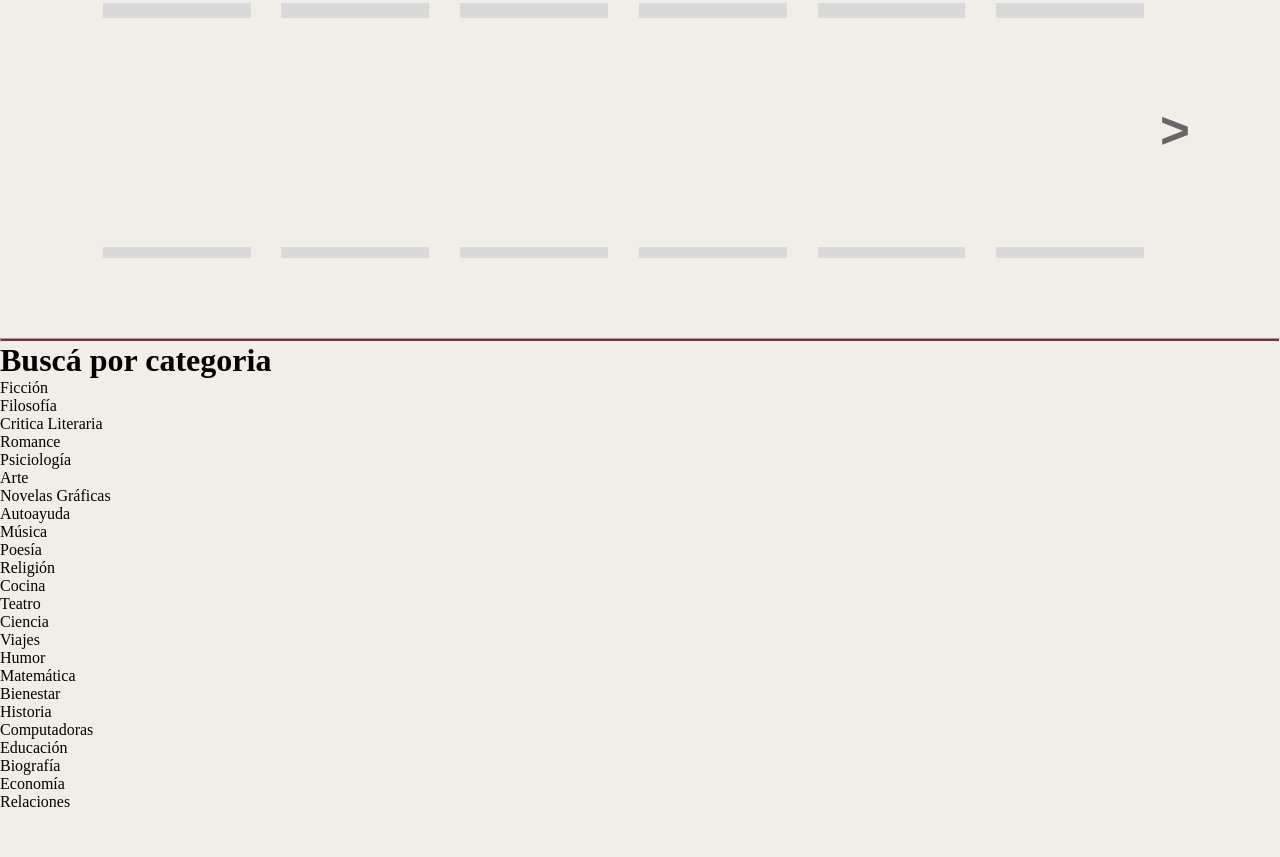
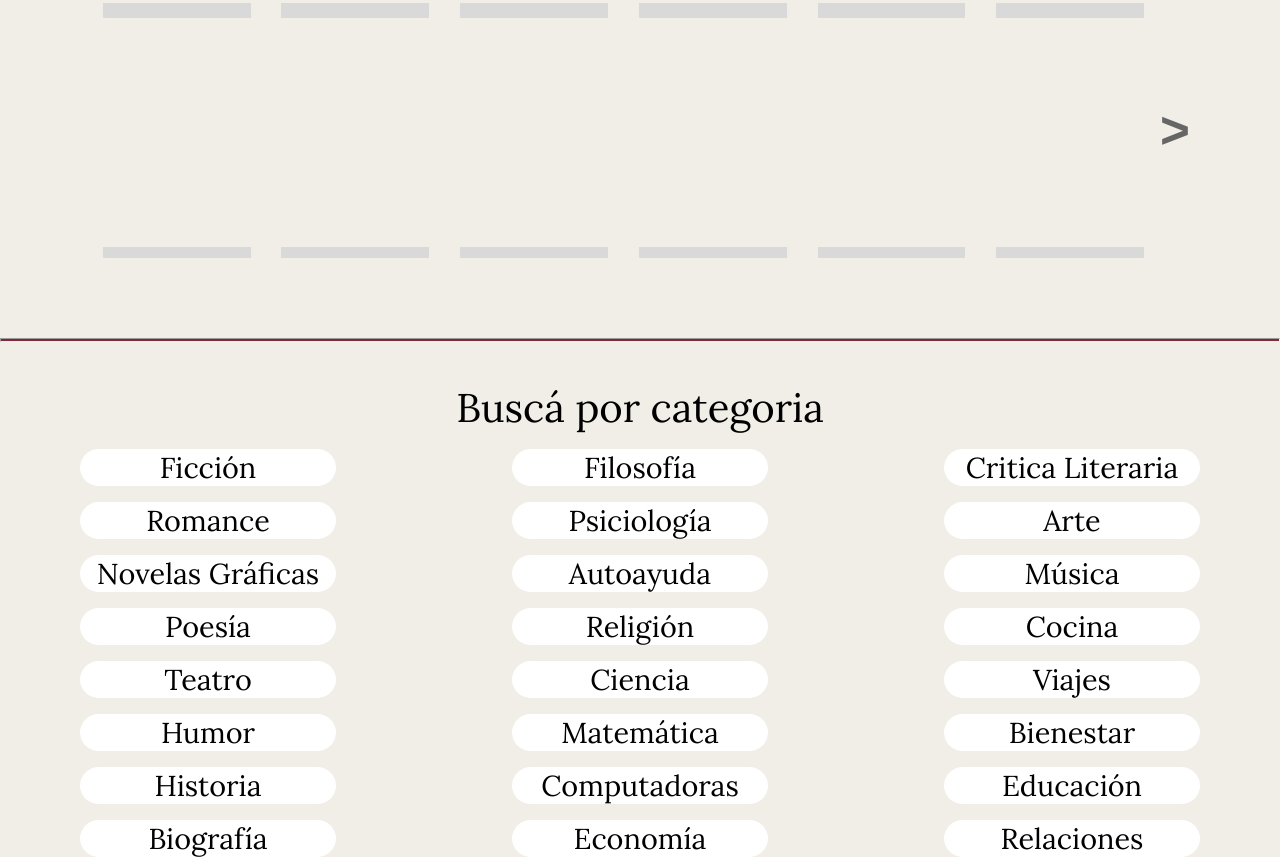
Before and after one commit to Gautomy4375/Biblioteca-de-Babel, a website: page front/dashboard_libros_log/dashboard_libros_log.html in a window 1280 px wide. Shown: the part 721-1578 px from the top of the page. Before the commit the page ends 1532 px from the top, so only its background shows below. Drawn offline with Linux system fonts and the light colour scheme.

Commit message:
subo busqueda de categorias dashboard libros

```diff
--- a/front/dashboard_libros_log/dashboard_libros_log.css
+++ b/front/dashboard_libros_log/dashboard_libros_log.css
@@ -1,12 +1,14 @@
-*{
+* {
   margin: 0px;
   padding: 0;
   box-sizing: 0;
 }
-body{
+
+body {
   background-color: #F1EEE7;
 }
-  .arriba{
+
+.arriba {
   width: 100%;
   height: 28vh;
   margin-top: 60px;
@@ -14,7 +16,7 @@ body{
   align-items: center;
   justify-content: center;
 
-    .popu{
+  .popu {
     width: 26.6875rem;
     height: 5.125rem;
     color: #000;
@@ -26,13 +28,14 @@ body{
     text-align: center;
   }
 }
-  .populares{
+
+.populares {
   width: 100%;
   height: 21.67vw;
   display: flex;
   justify-content: center;
 
-    .flecha{
+  .flecha {
     border: none;
     background: none;
     font-size: 4vw;
@@ -42,7 +45,8 @@ body{
     margin-left: 1vw;
 
   }
-  .izquierda{
+
+  .izquierda {
     margin-right: 1vw;
   }
 
@@ -61,14 +65,14 @@ body{
 
   .ima {
     flex-shrink: 0;
-      width: 11.5vw ;
-      height: 21.67vw ;
+    width: 11.5vw;
+    height: 21.67vw;
     display: flex;
     flex-direction: column;
     justify-content: space-between;
 
 
-      .title{
+    .title {
       width: 100%;
       height: 5.5%;
       color: #000;
@@ -79,20 +83,22 @@ body{
       font-weight: 400;
       line-height: normal;
     }
-      .imag{
+
+    .imag {
       width: 100%;
       height: 75%;
     }
   }
 }
-  .mas{
+
+.mas {
   width: 100%;
   height: 12.7vw;
   display: flex;
   align-items: center;
   justify-content: center;
 
-    .li{
+  .li {
     color: #000;
     font-family: Lora;
     font-size: 3.1vw;
@@ -101,7 +107,8 @@ body{
     line-height: normal;
   }
 }
-  .abajo{
+
+.abajo {
   width: 100%;
   height: 19.9vw;
   display: flex;
@@ -109,7 +116,7 @@ body{
   align-items: center;
   margin-bottom: 10vh;
 
-    .fle{
+  .fle {
     border: none;
     background: none;
     font-size: 4vw;
@@ -136,23 +143,25 @@ body{
 
   .libros {
     flex-shrink: 0;
-      width: 11.56vw ;
-      height: 100% ;
+    width: 11.56vw;
+    height: 100%;
     display: flex;
     flex-direction: column;
     align-items: center;
     justify-content: space-between;
 
-      .titl{
+    .titl {
       background-color: #d9d9d9;
       width: 100%;
       height: 6%;
     }
-      .ima{
+
+    .ima {
       width: 100%;
       height: 80%;
     }
-      .like{
+
+    .like {
       background-color: #d9d9d9;
       width: 100%;
       height: 4.2%;
@@ -160,7 +169,26 @@ body{
   }
 
 }
-  hr{
+
+hr {
   background-color: #842739;
   height: 2px;
+  margin-bottom: 5vh;
 }
+
+.categorias {
+  display: grid;
+  grid-template-columns: repeat(3, 1fr);
+  gap: 1rem;
+  justify-content: center;
+  align-content: center;
+}
+
+.cat {
+  text-align: center;
+  justify-self: center;
+  border-radius: 40px;
+  font-size: 1.8rem;
+  background-color: white;
+  width: 20vw;
+}
--- a/front/dashboard_libros_log/dashboard_libros_log.html
+++ b/front/dashboard_libros_log/dashboard_libros_log.html
@@ -147,32 +147,32 @@
         <button class="fle" onclick="sig()">></button>
   </main>
   <hr>
+  <h1 class="lora-font" style="font-weight: 400; text-align: center; font-size: 2.5rem; margin-bottom: 2vh;">Buscá por categoria</h1>
   <main class="categorias">
-    <h1>Buscá por categoria</h1>
-    <div class="cat">Ficción</div>
-    <div class="cat">Filosofía</div>
-    <div class="cat">Critica Literaria</div>
-    <div class="cat">Romance</div>
-    <div class="cat">Psiciología</div>
-    <div class="cat">Arte</div>
-    <div class="cat">Novelas Gráficas</div>
-    <div class="cat">Autoayuda</div>
-    <div class="cat">Música</div>
-    <div class="cat">Poesía</div>
-    <div class="cat">Religión</div>
-    <div class="cat">Cocina</div>
-    <div class="cat">Teatro</div>
-    <div class="cat">Ciencia</div>
-    <div class="cat">Viajes</div>
-    <div class="cat">Humor</div>
-    <div class="cat">Matemática</div>
-    <div class="cat">Bienestar</div>
-    <div class="cat">Historia</div>
-    <div class="cat">Computadoras</div>
-    <div class="cat">Educación</div>
-    <div class="cat">Biografía</div>
-    <div class="cat">Economía</div>
-    <div class="cat">Relaciones</div>
+    <div class="cat lora-font">Ficción</div>
+    <div class="cat lora-font">Filosofía</div>
+    <div class="cat lora-font">Critica Literaria</div>
+    <div class="cat lora-font">Romance</div>
+    <div class="cat lora-font">Psiciología</div>
+    <div class="cat lora-font">Arte</div>
+    <div class="cat lora-font">Novelas Gráficas</div>
+    <div class="cat lora-font">Autoayuda</div>
+    <div class="cat lora-font">Música</div>
+    <div class="cat lora-font">Poesía</div>
+    <div class="cat lora-font">Religión</div>
+    <div class="cat lora-font">Cocina</div>
+    <div class="cat lora-font">Teatro</div>
+    <div class="cat lora-font">Ciencia</div>
+    <div class="cat lora-font">Viajes</div>
+    <div class="cat lora-font">Humor</div>
+    <div class="cat lora-font">Matemática</div>
+    <div class="cat lora-font">Bienestar</div>
+    <div class="cat lora-font">Historia</div>
+    <div class="cat lora-font">Computadoras</div>
+    <div class="cat lora-font">Educación</div>
+    <div class="cat lora-font">Biografía</div>
+    <div class="cat lora-font">Economía</div>
+    <div class="cat lora-font">Relaciones</div>
   </main>
 
 
--- a/front/dashboard_libros_sinlog/dashboard_libros_sinlog.css
+++ b/front/dashboard_libros_sinlog/dashboard_libros_sinlog.css
@@ -204,3 +204,26 @@
       background-color: black;
     }
   }
+
+  hr {
+    background-color: #842739;
+    height: 2px;
+    margin-bottom: 5vh;
+  }
+
+  .categorias {
+    display: grid;
+    grid-template-columns: repeat(3, 1fr);
+    gap: 1rem;
+    justify-content: center;
+    align-content: center;
+  }
+
+  .cat {
+    text-align: center;
+    justify-self: center;
+    border-radius: 40px;
+    font-size: 1.8rem;
+    background-color: white;
+    width: 20vw;
+  }
```
Also changed, not shown: front/dashboard_libros_sinlog/dashboard_libros_sinlog.html (+29 -0 lines). Lines whose indentation alone changed are shown as unchanged.
